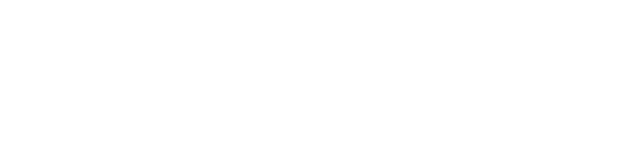
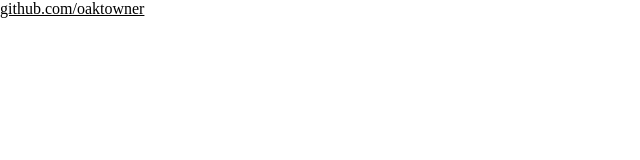
Before and after one commit to oaktowner/oaktowner.github.io, a plain HTML site: page index.html in a window 1280 px wide. Shown: the whole page, without its empty margins (0-640 px from the left). Drawn offline with Linux system fonts and the light colour scheme.

Commit message:
making link text black

```diff
--- a/index.html
+++ b/index.html
@@ -15,10 +15,9 @@
         width: 100vw;
         margin: 0;
         padding: 0;
-        color: white;
+        color: black;
       "
-    >
-      github.com/oaktowner
+    >github.com/oaktowner
     </a>
   </body>
 </html>
```
